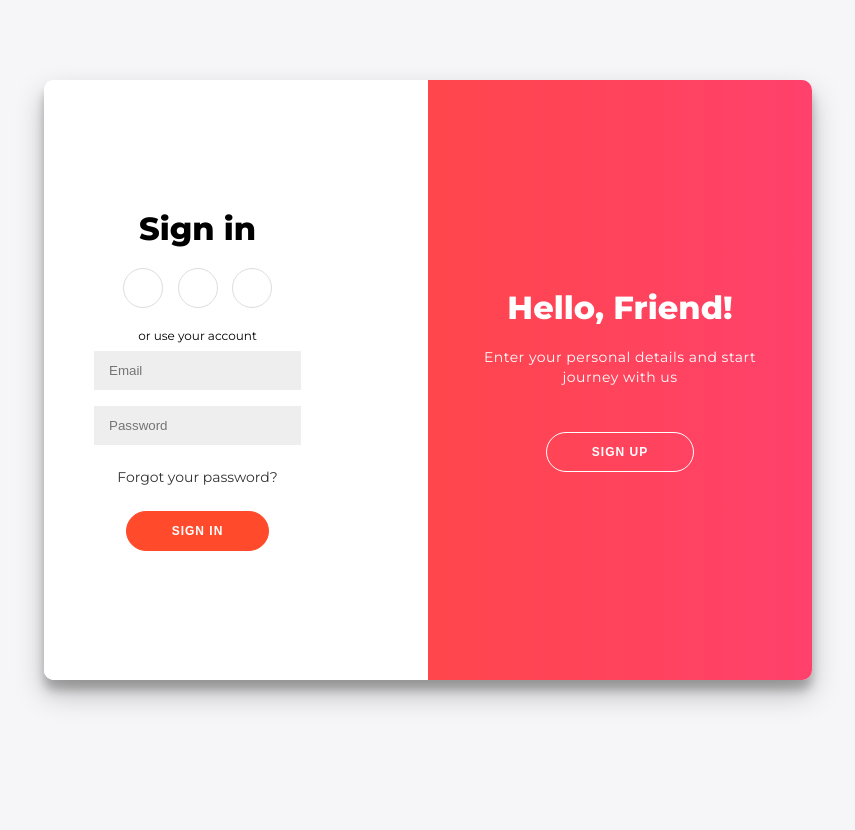
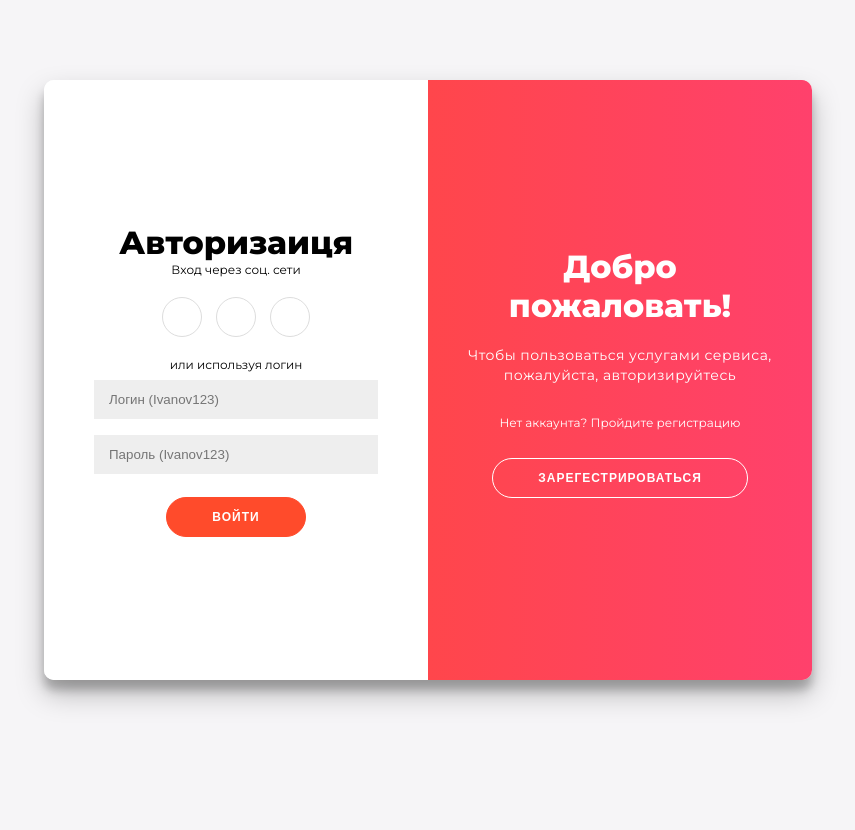
Before and after one commit to wraithbeam/RabbitWeb, a Django app: template templates/HomePage/SignIn.html in a window 1280 px wide. Shown: the whole page, without its empty margins (212-1067 px from the left). Run offline with Django 3.2, Linux system fonts and the light colour scheme; the template is opened without the code that fills it, so the values that code supplies are empty.

Commit message:
Working registration

```diff
--- a/HomePage/urls.py
+++ b/HomePage/urls.py
@@ -2,5 +2,6 @@
 from . import views
 
 urlpatterns = [
-    path('sign-up/', views.sign_up),
+    path('sign-up/', views.sign_up, name="sign-up"),
+    path('sign-in/', views.sign_in, name="sign-in"),
 ]
--- a/templates/HomePage/SignIn.html
+++ b/templates/HomePage/SignIn.html
@@ -3,46 +3,34 @@
     {% load static %}
     <link rel="stylesheet" type="text/css" href={% static '/HomePage/css/main.css' %}>
     <div class="container" id="container">
-        <div class="form-container sign-up-container">
-            <form action="#">
+        <div class="form-container aunty">
+            <form action="#" method="post">
+                {% csrf_token %}
+                <h1>Авторизаиця</h1>
+                <span>Вход через соц. сети</span>
                 <div class="social-container">
                     <a href="#" class="social"><i class="fab fa-facebook-f"></i></a>
                     <a href="#" class="social"><i class="fab fa-google-plus-g"></i></a>
                     <a href="#" class="social"><i class="fab fa-linkedin-in"></i></a>
                 </div>
-                <span>or use your email for registration</span>
-                <input type="text" placeholder="Name"/>
-                <input type="email" placeholder="Email"/>
-                <input type="password" placeholder="Password"/>
-                <button>Sign Up</button>
-            </form>
-        </div>
-        <div class="form-container sign-in-container">
-            <form action="#">
-                <h1>Sign in</h1>
-                <div class="social-container">
-                    <a href="#" class="social"><i class="fab fa-facebook-f"></i></a>
-                    <a href="#" class="social"><i class="fab fa-google-plus-g"></i></a>
-                    <a href="#" class="social"><i class="fab fa-linkedin-in"></i></a>
-                </div>
-                <span>or use your account</span>
-                <input type="email" placeholder="Email"/>
-                <input type="password" placeholder="Password"/>
-                <a href="#">Forgot your password?</a>
-                <button>Sign In</button>
+                <span>или используя логин</span>
+                <input type="username" name="username" placeholder="Логин (Ivanov123)"/>
+                <input type="password" name="password" placeholder="Пароль (Ivanov123)"/>
+                <button>Войти</button>
+                {% for message in messages %}
+                <h3 style="color: #FF4B2B">Ошибка входа. Неверные данные.</h3>
+                {% endfor %}
             </form>
         </div>
         <div class="overlay-container">
             <div class="overlay">
-                <div class="overlay-panel overlay-left">
-                    <h1>Welcome Back!</h1>
-                    <p>To keep connected with us please login with your personal info</p>
-                    <button class="ghost" id="signIn">Sign In</button>
-                </div>
                 <div class="overlay-panel overlay-right">
-                    <h1>Hello, Friend!</h1>
-                    <p>Enter your personal details and start journey with us</p>
-                    <button class="ghost" id="signUp">Sign Up</button>
+                    <h1>Добро пожаловать!</h1>
+                    <p>Чтобы пользоваться услугами сервиса, пожалуйста, авторизируйтесь</p>
+                    <span>Нет аккаунта? Пройдите регистрацию</span>
+                    <a href="{% url 'sign-up' %}">
+                        <button class="ghost" id="signUp">Зарегестрироваться</button>
+                    </a>
                 </div>
             </div>
         </div>
```
Also changed, not shown: HomePage/forms.py (+10 -2 lines), HomePage/views.py (+23 -3 lines), templates/HomePage/SignUp.html (+20 -9 lines).
